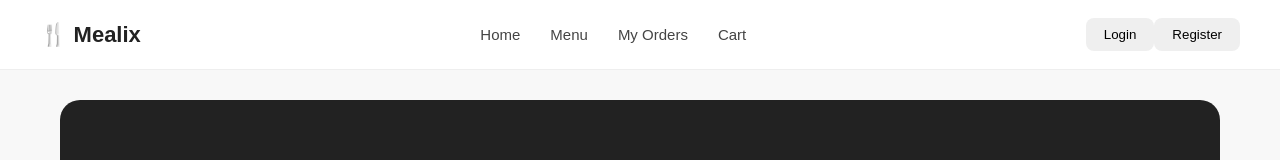
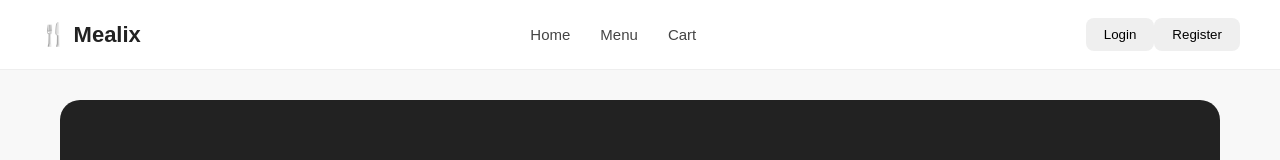
Before and after one commit to mostlyishu/Mealix, a React (Vite) app: page / in a window 1280 px wide. Shown: the top 160 px of the page. Built offline with nearby package versions, Linux system fonts and the light colour scheme.

Commit message:
Add role based admin navigation

```diff
--- a/src/components/Navbar.jsx
+++ b/src/components/Navbar.jsx
@@ -13,14 +13,31 @@ function Navbar() {
       <div className="nav-links">
         <Link to="/">Home</Link>
         <Link to="/menu">Menu</Link>
-        <Link to="/orders">My Orders</Link>
+
+        {isLoggedIn && (
+          <Link to="/orders">My Orders</Link>
+        )}
+
         <Link to="/cart">Cart</Link>
+
+        {/* Admin-only navigation */}
+        {isLoggedIn && user?.role === "admin" && (
+          <>
+            <Link to="/admin/orders">
+              Admin Orders
+            </Link>
+
+            <Link to="/admin/foods">
+              Manage Foods
+            </Link>
+          </>
+        )}
       </div>
 
       <div>
         {isLoggedIn ? (
           <>
-            <span>Hi, {user.name}</span>
+            <span>Hi, {user?.name}</span>
 
             <button
               className="login-button"
```
